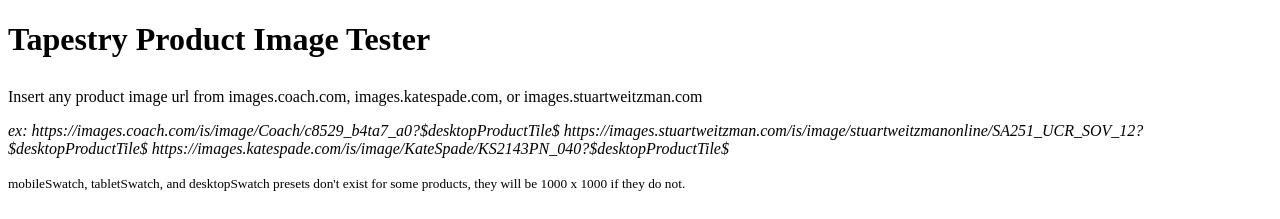
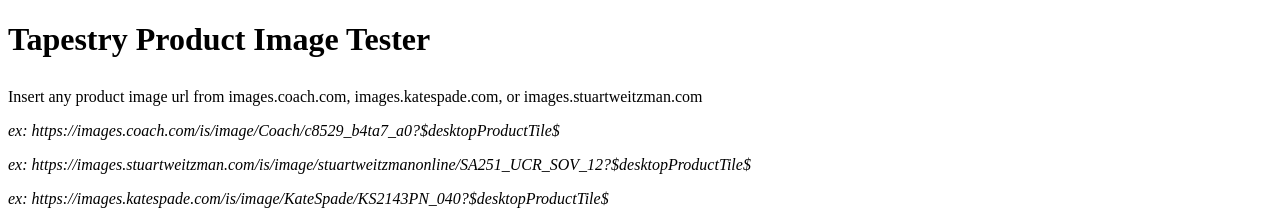
Before and after one commit to performance-addicts/tpr-image-tester, a plain HTML site: page index.html in a window 1280 px wide. Shown: the top 219 px of the page. Drawn offline with Linux system fonts and the light colour scheme; no server answers.

Commit message:
add example

```diff
--- a/index.html
+++ b/index.html
@@ -37,7 +37,13 @@
       <p class="example">
         ex:
         https://images.coach.com/is/image/Coach/c8529_b4ta7_a0?$desktopProductTile$
+      </p>
+      <p class="example">
+        ex:
         https://images.stuartweitzman.com/is/image/stuartweitzmanonline/SA251_UCR_SOV_12?$desktopProductTile$
+      </p>
+      <p class="example">
+        ex:
         https://images.katespade.com/is/image/KateSpade/KS2143PN_040?$desktopProductTile$
       </p>
       <small
```
